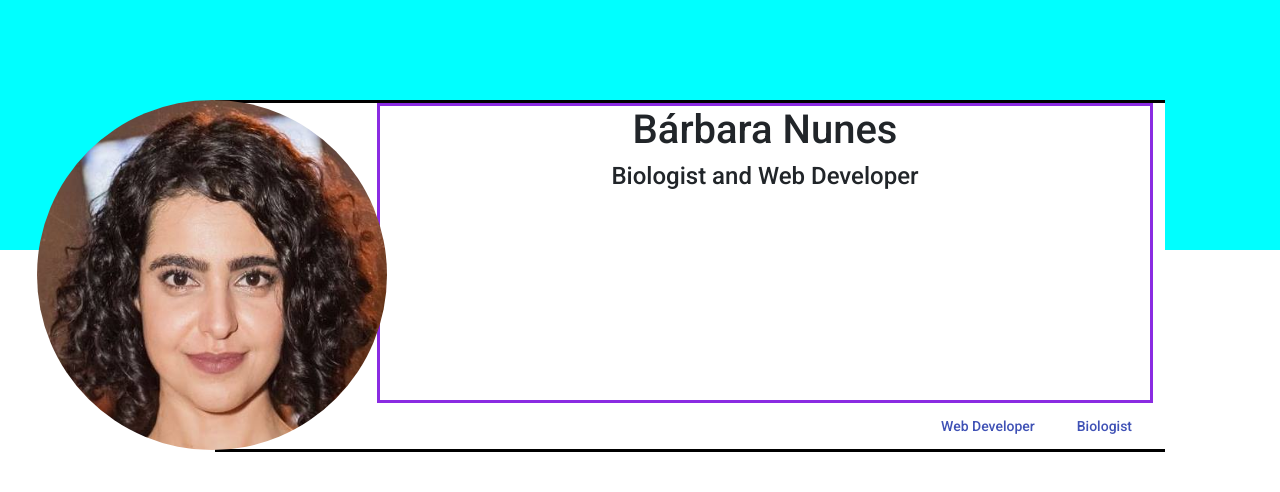
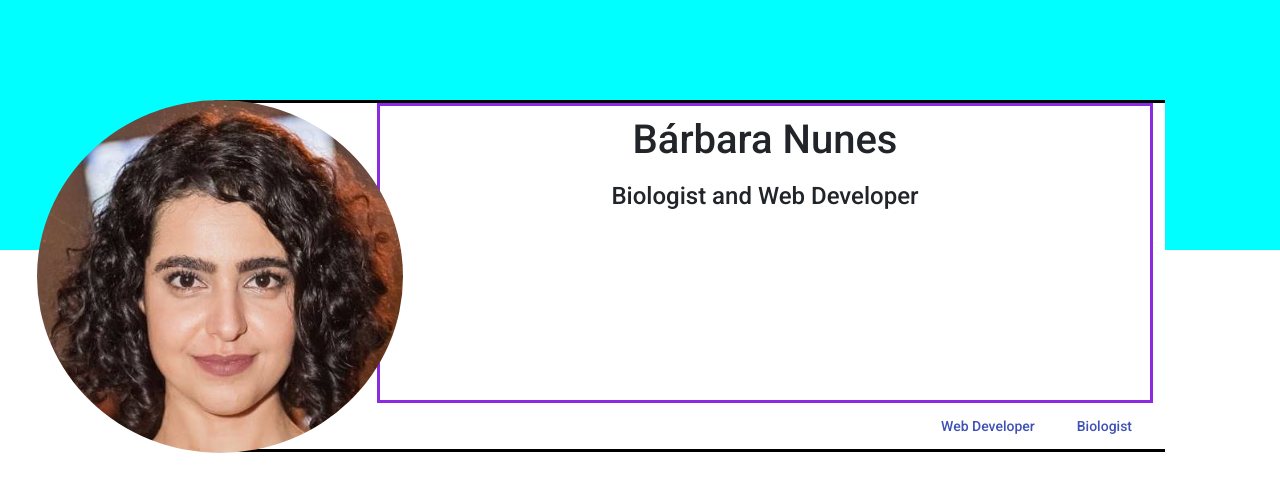
Before and after one commit to BarbaraCristinaNunes/portifolio-angular, an Angular app: page / in a window 1280 px wide. Shown: the top 492 px of the page. Built offline with nearby package versions, Linux system fonts and the light colour scheme.

Commit message:
Update app.component.css

```diff
--- a/src/app/app.component.css
+++ b/src/app/app.component.css
@@ -14,11 +14,25 @@
 }
 
 #profile-img{
-    width: 350px;
-    height: 350px;
+    width: 366px;
+    height: 353px;
     border-radius: 50%;
     position: absolute;
     z-index: 2;
+}
+
+#name{
+   padding-top: 10px;
+}
+
+#title{
+    padding-top: 10px;
+    padding-bottom: 20px;
+}
+
+#me{
+    padding-left: 15px;
+    padding-right: 15px;
 }
 
 #description{
@@ -41,5 +55,5 @@
     float: right;
 }
 #me{
-    font-size: x-large;
+    font-size: large;
 }
```
